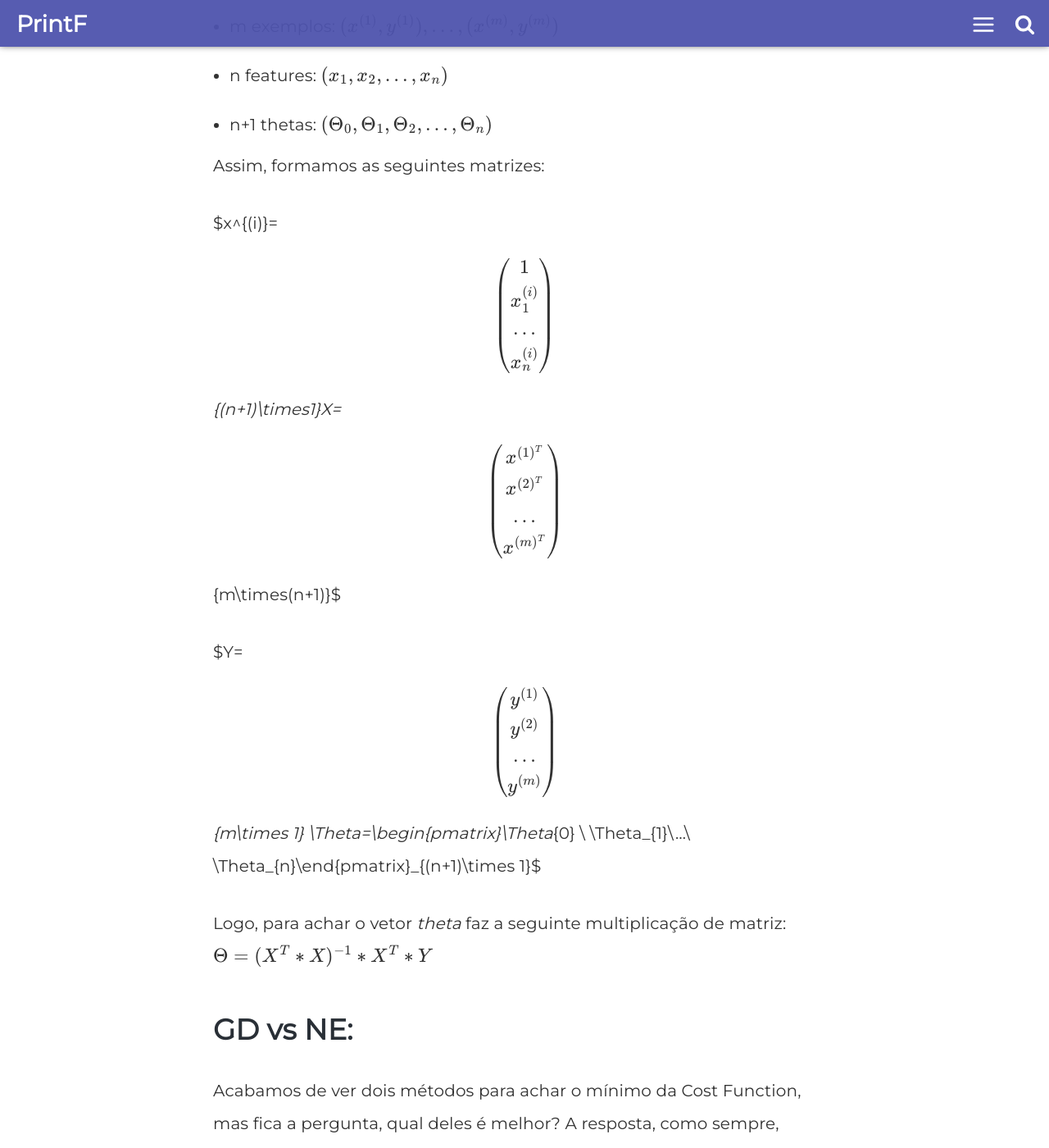
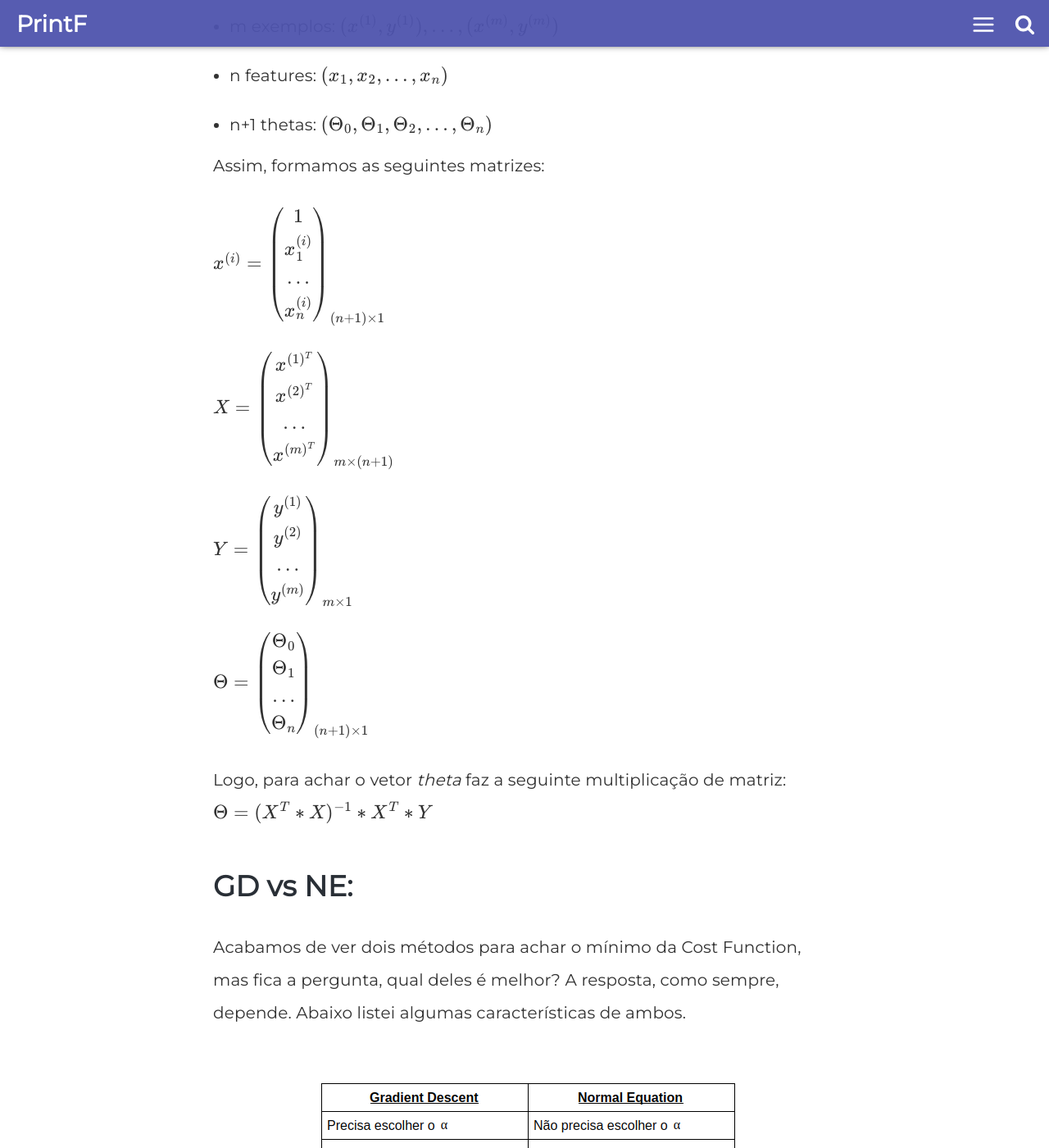
Before and after one commit to comppet/PrintF, a Jekyll site: the page built from _posts/2020-05-16-regressao-linear-a-matematica-por-tras-de-um-dos-principais-algoritmos-de-machine-learning.md, in a window 1280 px wide and 1400 px high, scrolled down 8706 px. Shown: the whole window at 82% size. Built offline with Jekyll 4.4.1, drawn with Linux system fonts in a browser that asks for light colours; formulas are drawn with MathJax 3; comment, search, counter and statistics services are not loaded.

```diff
--- a/_posts/2020-05-16-regressao-linear-a-matematica-por-tras-de-um-dos-principais-algoritmos-de-machine-learning.md
+++ b/_posts/2020-05-16-regressao-linear-a-matematica-por-tras-de-um-dos-principais-algoritmos-de-machine-learning.md
@@ -150,9 +150,13 @@ Outro método para achar o mínimo de J, porém este é um método não iterativ
 
 Assim, formamos as seguintes matrizes:
 
-$x^{(i)}=\\begin{pmatrix}1\\\\x_{1}^{(i)}\\\\...\\\\x_{n}^{(i)}\\end{pmatrix}_{(n+1)\\times1}$ $X=\\begin{pmatrix}x^{(1)^{T}}\\\\x^{(2)^{T}}\\\\...\\\\x^{(m)^{T}}\\end{pmatrix}_{m\\times(n+1)}$
+$x^{(i)}=\\begin{pmatrix}1\\\\x_{1}^{(i)}\\\\...\\\\x_{n}^{(i)}\\end{pmatrix}_{(n+1)\\times1}$
 
-$Y=\\begin{pmatrix}y^{(1)}\\\\y^{(2)}\\\\...\\\\y^{(m)}\\end{pmatrix}_{m\\times 1}$ $ \\Theta=\\begin{pmatrix}\\Theta_{0} \\\\ \\Theta_{1}\\\\...\\\\ \\Theta_{n}\\end{pmatrix}_{(n+1)\\times 1}$
+$X=\\begin{pmatrix}x^{(1)^{T}}\\\\x^{(2)^{T}}\\\\...\\\\x^{(m)^{T}}\\end{pmatrix}_{m\\times(n+1)}$
+
+$Y=\\begin{pmatrix}y^{(1)}\\\\y^{(2)}\\\\...\\\\y^{(m)}\\end{pmatrix}_{m\\times 1}$
+
+$ \\Theta=\\begin{pmatrix}\\Theta_{0} \\\\ \\Theta_{1}\\\\...\\\\ \\Theta_{n}\\end{pmatrix}_{(n+1)\\times 1}$
 
 Logo, para achar o vetor _theta_ faz a seguinte multiplicação de matriz: $\\Theta=(X^{T} * X)^{-1} * X^{T} * Y$
 
```
